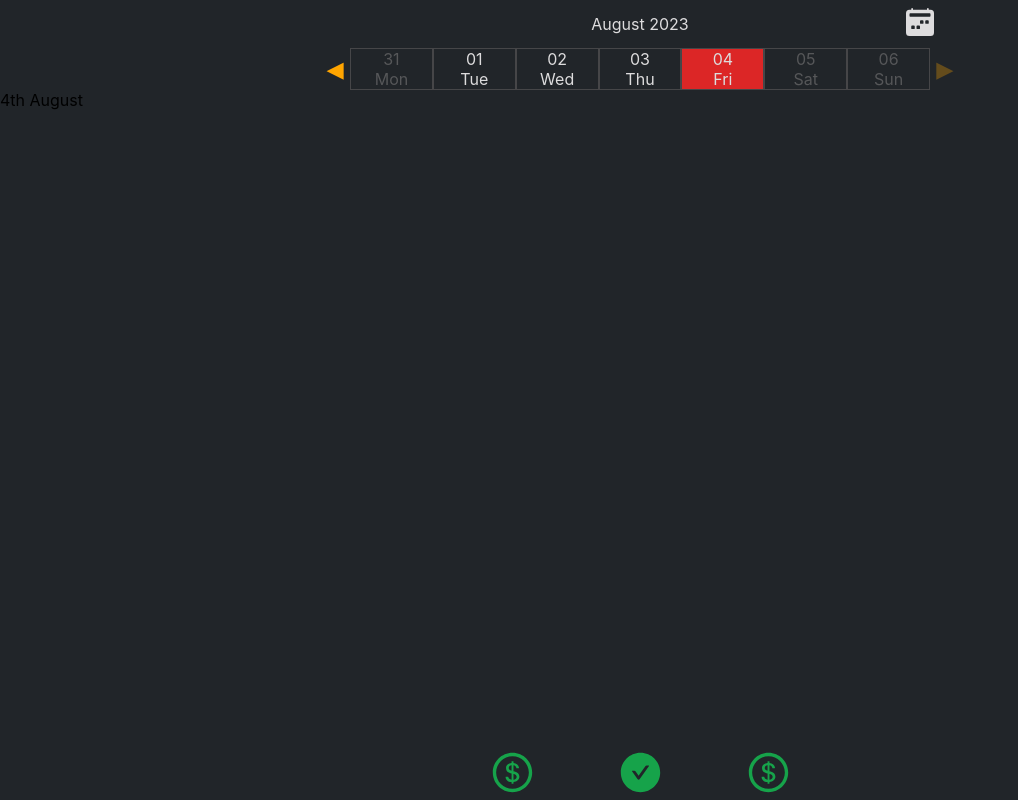
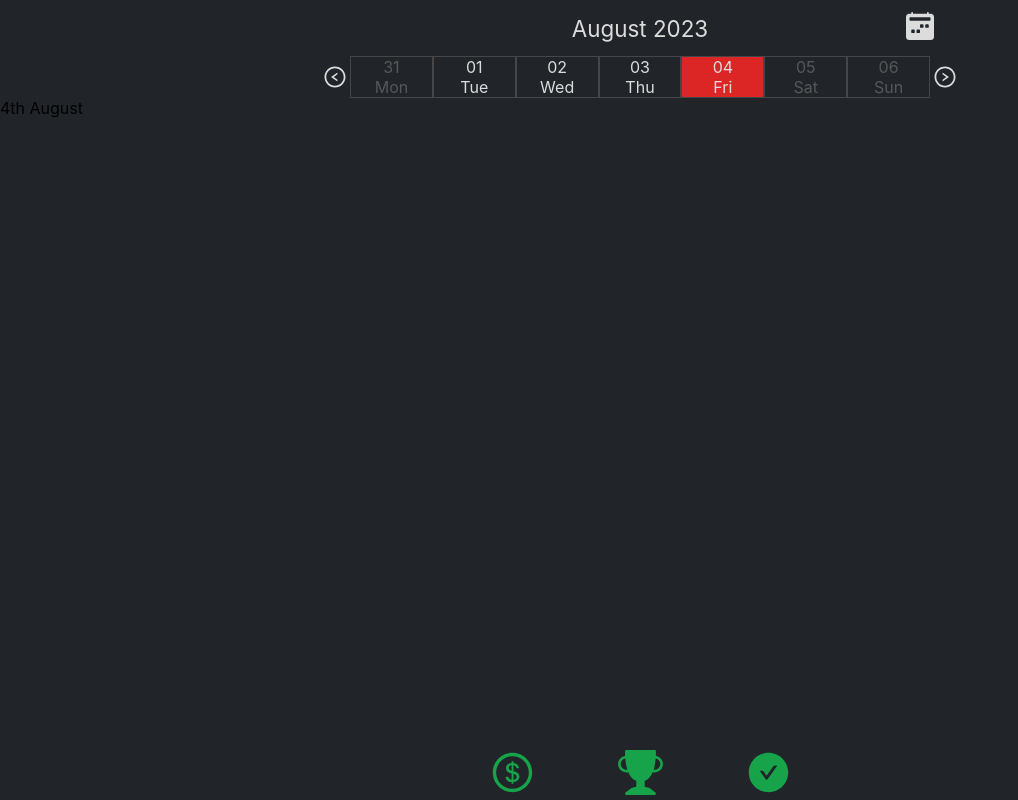
Before and after one commit to almasiwe11/BudgetTracker, a React app: page / in a window 1280 px wide. Shown: the whole page, without its empty margins (0-1018 px from the left). Built offline with nearby package versions, Linux system fonts and the light colour scheme; the HTML template or start-up script is replaced by a standard one.

Commit message:
button update

```diff
--- a/src/components/AllApps/AllApps.jsx
+++ b/src/components/AllApps/AllApps.jsx
@@ -1,6 +1,15 @@
 import React from "react";
 import { AiOutlineDollarCircle } from "react-icons/ai";
 import { AiFillCheckCircle } from "react-icons/ai";
+
+import { BsFillTrophyFill } from "react-icons/bs";
+import { FaCheck } from "react-icons/fa";
+import { BsClipboard2Pulse } from "react-icons/bs";
+import { BsClipboard2PulseFill } from "react-icons/bs";
+import { BsCurrencyDollar } from "react-icons/bs";
+import { BsDatabaseAdd } from "react-icons/bs";
+import { GiPayMoney } from "react-icons/gi";
+import { GiMoneyStack } from "react-icons/gi";
 const AllApps = () => {
   return (
     <div className="allApps">
@@ -8,12 +17,10 @@ const AllApps = () => {
         <AiOutlineDollarCircle className="budget-svg" />
       </span>
       <span className="habits">
-        {" "}
-        <AiFillCheckCircle className="budget-svg" />
+        <BsFillTrophyFill className="budget-svg" />
       </span>
       <span className="todos">
-        {" "}
-        <AiOutlineDollarCircle className="budget-svg" />
+        <AiFillCheckCircle className="budget-svg" />
       </span>
     </div>
   );
--- a/src/components/CalendarGrid/CalendarGrid.jsx
+++ b/src/components/CalendarGrid/CalendarGrid.jsx
@@ -1,5 +1,9 @@
 /* eslint-disable react/prop-types */
 import React, { useState } from "react";
+import { AiOutlineLeftCircle } from "react-icons/ai";
+import { AiFillLeftCircle } from "react-icons/ai";
+import { AiFillRightCircle } from "react-icons/ai";
+import { AiOutlineRightCircle } from "react-icons/ai";
 import {
   format,
   add,
@@ -61,12 +65,10 @@ const CalendarGrid = ({ today, setToday, setSelectedDay, selectedDay }) => {
       <div className={showEntireMonth ? "showEntireMonth" : "showWeek"}>
         {showEntireMonth && <DayNames weekDaysName={weekDaysName} />}
 
-        <button
-          className={showEntireMonth ? "hide" : "btnWeek"}
+        <AiOutlineLeftCircle
+          className={showEntireMonth ? "hide" : "btnMonth"}
           onClick={handlePrev}
-        >
-          ◀
-        </button>
+        />
 
         {monthDays.map((day) => (
           <DayCell
@@ -79,13 +81,11 @@ const CalendarGrid = ({ today, setToday, setSelectedDay, selectedDay }) => {
             selectedDay={selectedDay}
           />
         ))}
-        <button
-          className={showEntireMonth ? "hide" : "btnWeek"}
+        <AiOutlineRightCircle
+          className={showEntireMonth ? "hide" : "btnMonth"}
           onClick={handleNext}
           disabled={disabled}
-        >
-          ▶
-        </button>
+        />
       </div>
     </div>
   );
--- a/src/components/CalendarGrid/DayCell/dayCell.scss
+++ b/src/components/CalendarGrid/DayCell/dayCell.scss
@@ -16,5 +16,6 @@
 }
 
 .selectedDay {
-  border: 1px solid cyan;
+  border: 1px solid var(--color-green);
+  color: var(--color-green);
 }
--- a/src/components/CalendarGrid/Header/Header.jsx
+++ b/src/components/CalendarGrid/Header/Header.jsx
@@ -2,21 +2,11 @@
 import React from "react";
 import { BsFillCalendar2WeekFill } from "react-icons/bs";
 import { IoIosCloseCircle } from "react-icons/io";
-import { FaCalendarAlt } from "react-icons/fa";
-import { FaCheck } from "react-icons/fa";
-import { FaRegCalendarAlt } from "react-icons/fa";
-import { FaRegCalendarCheck } from "react-icons/fa";
-import { BsFillTrophyFill } from "react-icons/bs";
-import { BsCalendarCheck } from "react-icons/bs";
-import { BsCalendarMinus } from "react-icons/bs";
-import { BsCalendarMinusFill } from "react-icons/bs";
-import { BsCalendarCheckFill } from "react-icons/bs";
-import { BsClipboard2Pulse } from "react-icons/bs";
-import { BsClipboard2PulseFill } from "react-icons/bs";
-import { BsCurrencyDollar } from "react-icons/bs";
-import { BsDatabaseAdd } from "react-icons/bs";
-import { GiPayMoney } from "react-icons/gi";
-import { GiMoneyStack } from "react-icons/gi";
+import { BiSolidChevronLeftCircle } from "react-icons/bi";
+import { AiOutlineLeftCircle } from "react-icons/ai";
+import { AiFillLeftCircle } from "react-icons/ai";
+import { AiFillRightCircle } from "react-icons/ai";
+import { AiOutlineRightCircle } from "react-icons/ai";
 
 const Header = ({
   month,
@@ -29,20 +19,16 @@ const Header = ({
 }) => {
   return (
     <div className="header">
-      <button
+      <AiOutlineLeftCircle
         className={showEntireMonth ? "btnWeek" : "hide"}
         onClick={handlePrev}
-      >
-        ◀
-      </button>
+      />
       {month} {year}
-      <button
+      <AiOutlineRightCircle
         className={showEntireMonth ? "btnWeek" : "hide"}
         onClick={handleNext}
         disabled={disabled}
-      >
-        ▶
-      </button>
+      />
       <span
         className="toggleView"
         onClick={() => setShowEntireMonth((prev) => !prev)}
--- a/src/components/CalendarGrid/Header/header.scss
+++ b/src/components/CalendarGrid/Header/header.scss
@@ -1,12 +1,13 @@
 .header {
   color: var(--color-grey-light);
-  height: 3rem;
-  padding: 0.7rem;
+  height: 3.5rem;
+  padding: 1rem;
   display: flex;
   justify-content: center;
   align-items: center;
   gap: 0.7rem;
   position: relative;
+  font-size: 1.4rem;
 }
 
 .toggleView {
@@ -33,3 +34,7 @@
     fill: var(--color-green);
   }
 }
+
+.btnWeek {
+  cursor: pointer;
+}
--- a/src/components/CalendarGrid/calendarGrid.scss
+++ b/src/components/CalendarGrid/calendarGrid.scss
@@ -31,3 +31,12 @@
   font-size: 1.4rem;
   color: orange;
 }
+
+.btnMonth {
+  align-self: center;
+  justify-self: center;
+  fill: var(--color-grey-light);
+  height: 24px;
+  width: 24px;
+  cursor: pointer;
+}
--- a/style.css
+++ b/style.css
@@ -16,7 +16,8 @@
 }
 
 .selectedDay {
-  border: 1px solid cyan;
+  border: 1px solid var(--color-green);
+  color: var(--color-green);
 }
 
 .weekDay {
@@ -53,15 +54,25 @@
   color: orange;
 }
 
+.btnMonth {
+  align-self: center;
+  justify-self: center;
+  fill: var(--color-grey-light);
+  height: 24px;
+  width: 24px;
+  cursor: pointer;
+}
+
 .header {
   color: var(--color-grey-light);
-  height: 3rem;
-  padding: 0.7rem;
+  height: 3.5rem;
+  padding: 1rem;
   display: flex;
   justify-content: center;
   align-items: center;
   gap: 0.7rem;
   position: relative;
+  font-size: 1.4rem;
 }
 
 .toggleView {
@@ -87,6 +98,10 @@
 .close-icon:hover {
   transition: 0.3s ease-out;
   fill: var(--color-green);
+}
+
+.btnWeek {
+  cursor: pointer;
 }
 
 .allApps {
```
Also changed, not shown: 1 other file (tests, documents, lock files or other folders).
